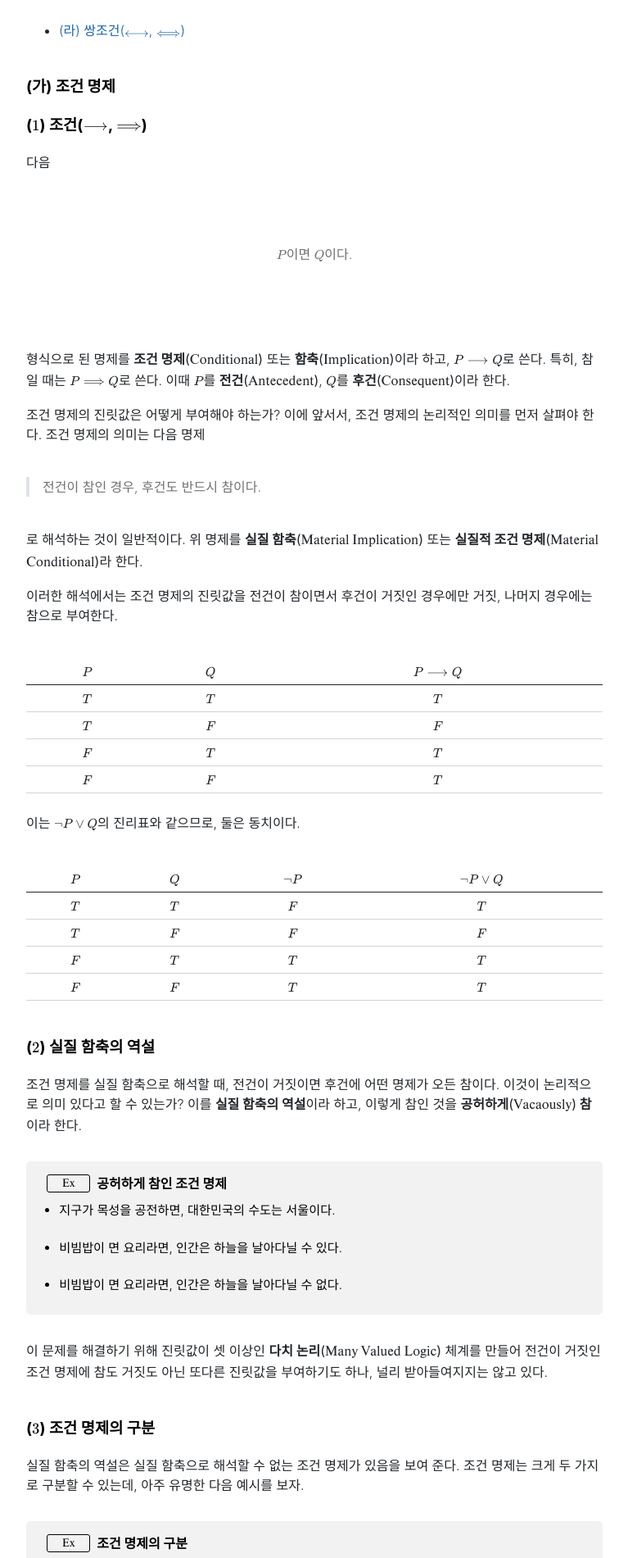
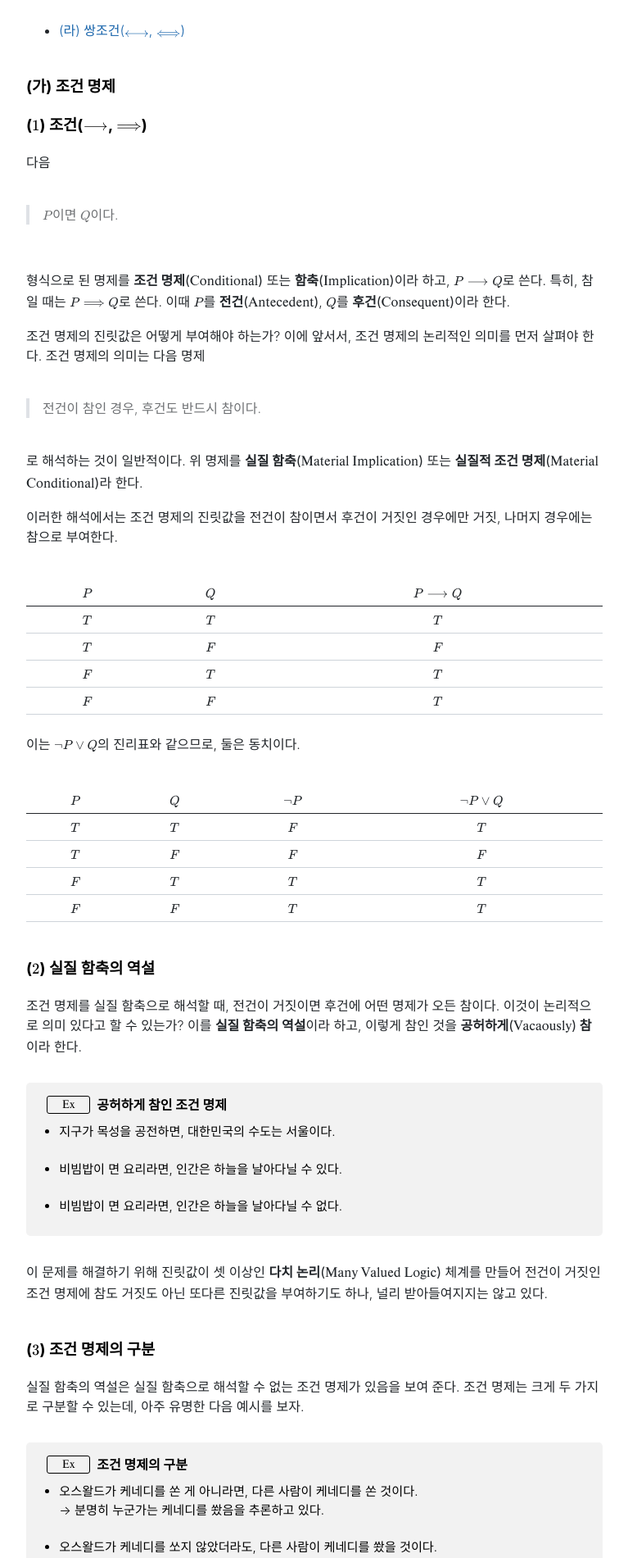
Before and after one commit to Log-zero/Log-zero.github.io, a Jekyll site: the page built from _posts/2027-02-02-명제-논리.md, in a window 1280 px wide. Shown: the part 633-2534 px from the top of the page at 82% size, without its empty margins (256-1023 px from the left). Built offline with Jekyll 4.4.1, drawn with Linux system fonts in a browser that asks for light colours; nearby versions of some CDN libraries.

Commit message:
blockquote

```diff
--- a/assets/css/blockquote.css
+++ b/assets/css/blockquote.css
@@ -1,4 +1,4 @@
-.quote {
+.post-content blackquote.quote {
   text-align: center;
   margin: 4em 0;
   padding: 0;
```
